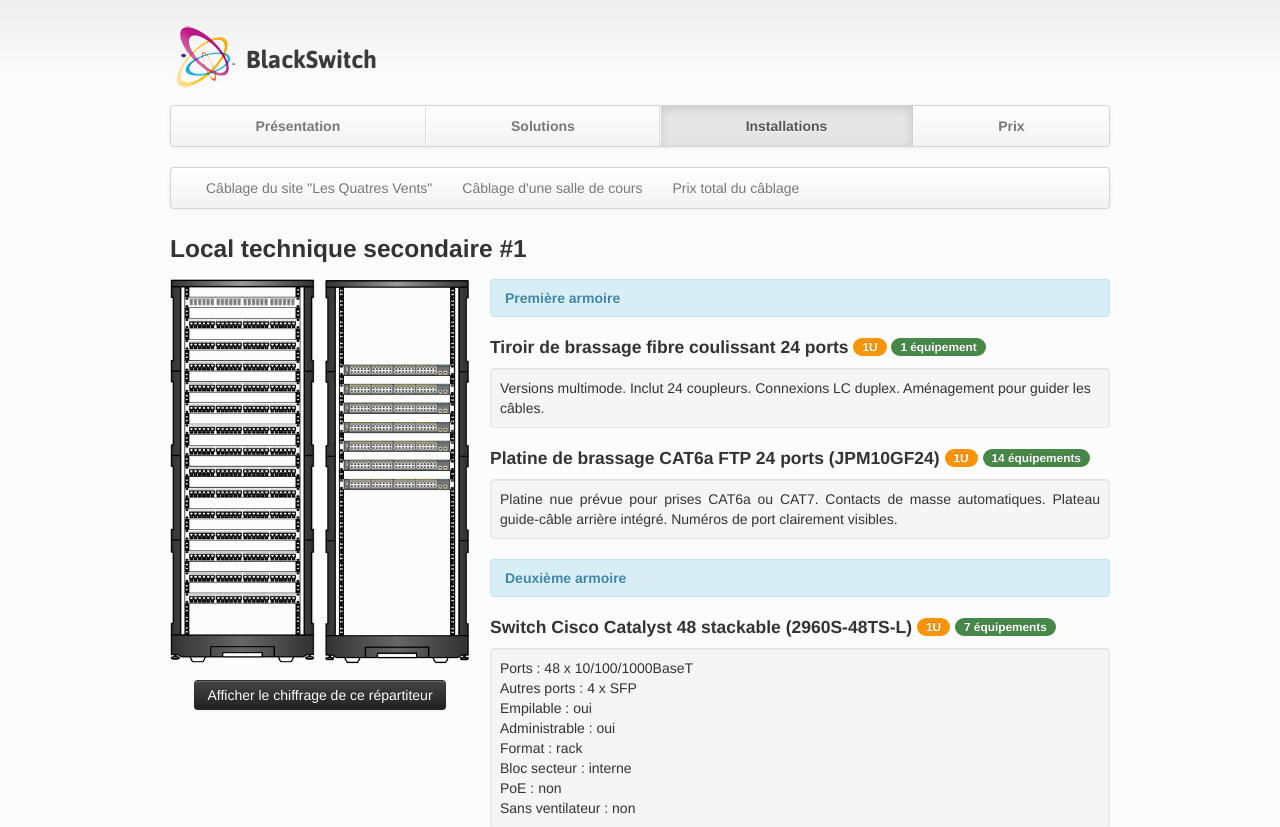
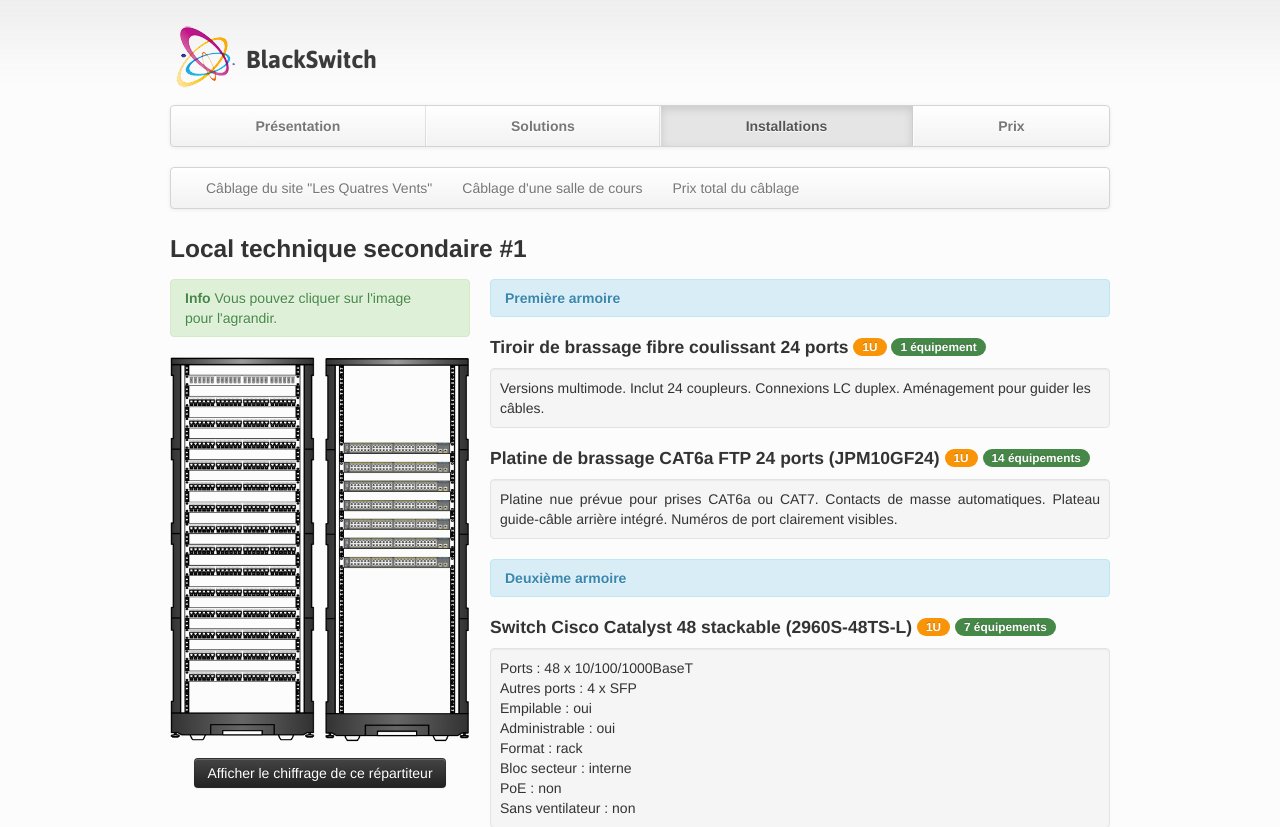
Before and after one commit to aerialls/TCS, a PHP site: template templates/repartiteur-1.html.twig in a window 1280 px wide. Shown: the top 827 px of the page. Run offline with PHP 8.4, Linux system fonts and the light colour scheme; the template is opened without the code that fills it, so the values that code supplies are empty; some libraries are stand-ins or nearby versions.

Commit message:
added alert boxes

```diff
--- a/templates/repartiteur-1.html.twig
+++ b/templates/repartiteur-1.html.twig
@@ -6,6 +6,11 @@
 <div class="clear-fix"></div>
 <div class="row">
     <div class="span4">
+        <div class="alert alert-success">
+            <strong>Info</strong>
+            Vous pouvez cliquer sur l'image pour l'agrandir.
+        </div>
+
         <a class="fancybox" href="/images/rack-1.png" title="Local technique secondaire #1"><img src="/images/rack-1.png"></a>
 
         <div class="btn-center">
--- a/templates/repartiteur-2.html.twig
+++ b/templates/repartiteur-2.html.twig
@@ -6,6 +6,11 @@
 <div class="clear-fix"></div>
 <div class="row">
     <div class="span4">
+        <div class="alert alert-success">
+            <strong>Info</strong>
+            Vous pouvez cliquer sur l'image pour l'agrandir.
+        </div>
+
         <a class="fancybox" href="/images/rack-2.png" title="Local technique secondaire #2"><img src="/images/rack-2.png"></a>
 
         <div class="btn-center">
--- a/templates/repartiteur-3.html.twig
+++ b/templates/repartiteur-3.html.twig
@@ -6,6 +6,11 @@
 <div class="clear-fix"></div>
 <div class="row">
     <div class="span4">
+        <div class="alert alert-success">
+            <strong>Info</strong>
+            Vous pouvez cliquer sur l'image pour l'agrandir.
+        </div>
+
         <a class="fancybox" href="/images/rack-3.png" title="Local technique secondaire #3"><img src="/images/rack-3.png"></a>
 
         <div class="btn-center">
--- a/templates/repartiteur-4.html.twig
+++ b/templates/repartiteur-4.html.twig
@@ -6,6 +6,11 @@
 <div class="clear-fix"></div>
 <div class="row">
     <div class="span4">
+        <div class="alert alert-success">
+            <strong>Info</strong>
+            Vous pouvez cliquer sur l'image pour l'agrandir.
+        </div>
+
         <a class="fancybox" href="/images/rack-4.png" title="Local technique principal"><img src="/images/rack-4.png"></a>
 
         <div class="btn-center">
```
